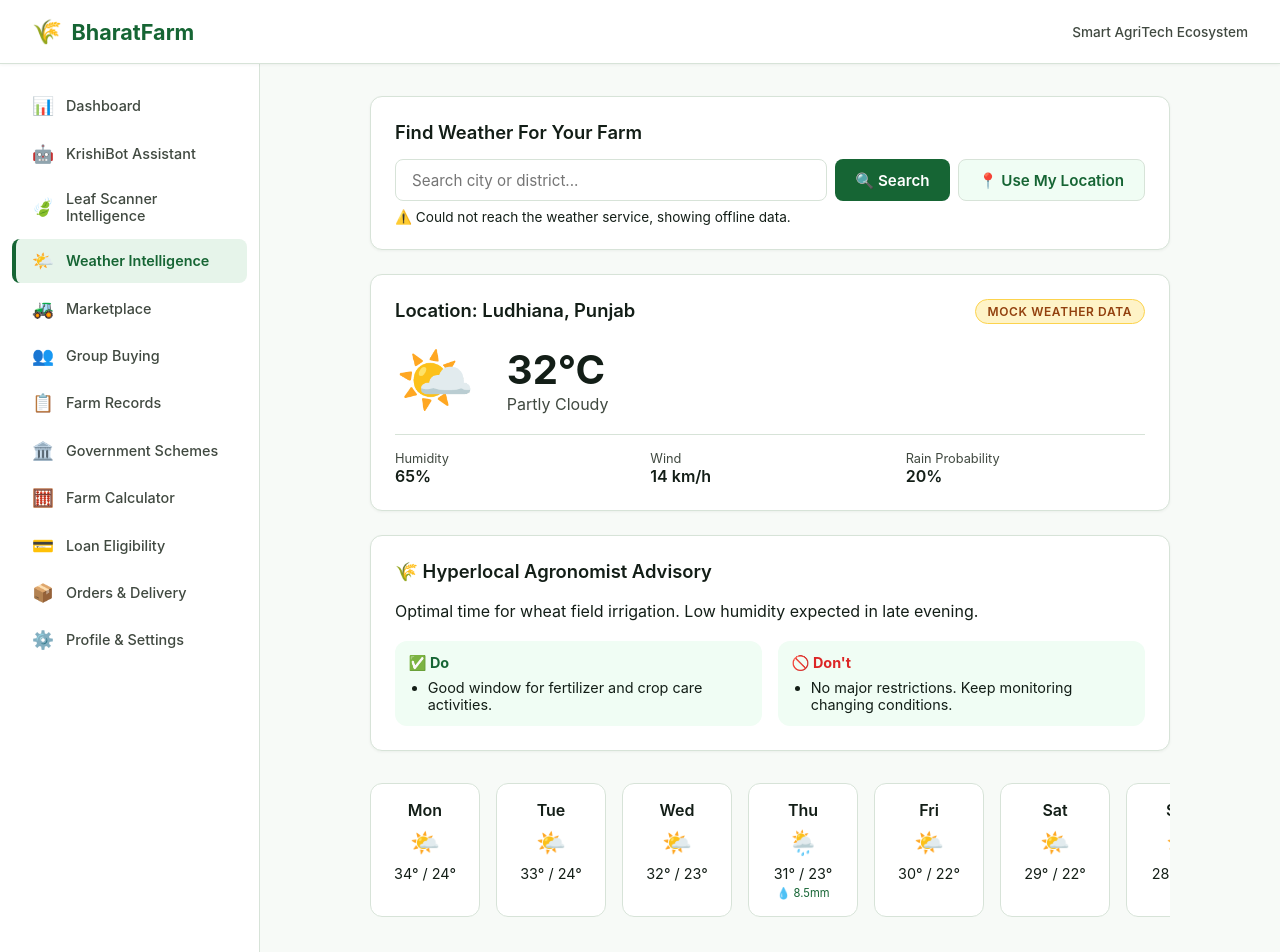
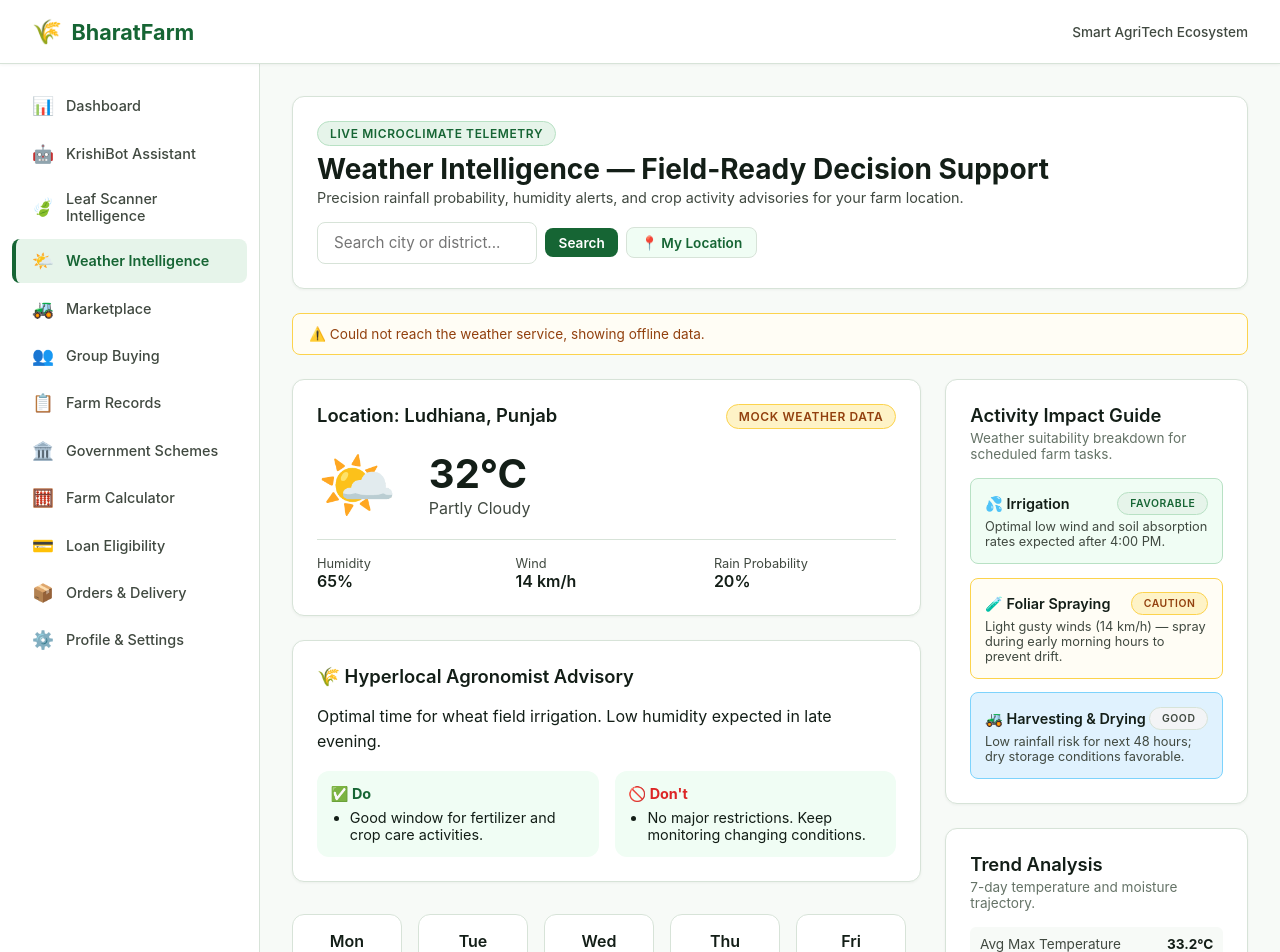
Before and after one commit to The-Lazy-Four/BharatFarm, a React (Vite) app in the folder client/: page /weather in a window 1280 px wide. Shown: the top 952 px of the page. Built offline with nearby package versions, Linux system fonts and the light colour scheme; no server answers.

Commit message:
feat(ui): implement Stitch weather intelligence advisory dashboard

```diff
--- a/client/src/features/weather/pages/WeatherPage.tsx
+++ b/client/src/features/weather/pages/WeatherPage.tsx
@@ -18,28 +18,114 @@ export const WeatherPage: React.FC = () => {
   };
 
   return (
-    <div style={{ display: 'flex', flexDirection: 'column', gap: '1.5rem', maxWidth: '800px', margin: '0 auto' }}>
-      <Card title="Find Weather For Your Farm">
-        <form onSubmit={handleSearch} style={{ display: 'flex', gap: '0.5rem', flexWrap: 'wrap' }}>
-          <div style={{ flex: 1, minWidth: '200px' }}>
+    <div style={{ display: 'flex', flexDirection: 'column', gap: '1.5rem', maxWidth: '1280px', margin: '0 auto' }}>
+      {/* Header Banner */}
+      <div style={{
+        display: 'flex',
+        justifyContent: 'space-between',
+        alignItems: 'center',
+        flexWrap: 'wrap',
+        gap: '1rem',
+        padding: '1.5rem',
+        background: '#FFFFFF',
+        borderRadius: 'var(--radius)',
+        border: '1px solid var(--border-color)',
+        boxShadow: 'var(--shadow-sm)'
+      }}>
+        <div>
+          <span className="badge badge-primary" style={{ marginBottom: '0.35rem' }}>Live Microclimate Telemetry</span>
+          <h1 style={{ fontSize: '1.75rem', fontWeight: 700, color: 'var(--text-main)' }}>
+            Weather Intelligence — Field-Ready Decision Support
+          </h1>
+          <p style={{ color: 'var(--text-muted)', fontSize: '0.9rem', marginTop: '0.2rem' }}>
+            Precision rainfall probability, humidity alerts, and crop activity advisories for your farm location.
+          </p>
+        </div>
+
+        <form onSubmit={handleSearch} style={{ display: 'flex', gap: '0.5rem', flexWrap: 'wrap', alignItems: 'center' }}>
+          <div style={{ width: '220px' }}>
             <Input placeholder="Search city or district..." value={locationInput} onChange={e => setLocationInput(e.target.value)} />
           </div>
-          <Button type="submit">🔍 Search</Button>
-          <Button type="button" variant="secondary" onClick={useMyLocation}>
-            📍 Use My Location
+          <Button type="submit" size="sm">Search</Button>
+          <Button type="button" variant="secondary" size="sm" onClick={useMyLocation}>
+            📍 My Location
           </Button>
         </form>
-        {error && <p style={{ color: 'var(--accent)', fontSize: '0.85rem', marginTop: '0.5rem' }}>⚠️ {error}</p>}
-      </Card>
+      </div>
+
+      {error && (
+        <div style={{ padding: '0.75rem 1rem', background: '#FFFDF5', border: '1px solid #FCD34D', borderRadius: 'var(--radius-sm)', color: '#92400E', fontSize: '0.85rem' }}>
+          ⚠️ {error}
+        </div>
+      )}
 
       {isLoading ? (
         <Spinner />
       ) : (
-        <>
-          <WeatherCard weather={weather} />
-          <FarmingRecommendation advisory={weather.advisory} doList={weather.doList} dontList={weather.dontList} />
-          <ForecastList daily={weather.daily} />
-        </>
+        <div className="grid-dashboard">
+          {/* Left Column (Span 8): Current Weather, AI Advisory & 7-Day Forecast */}
+          <div className="col-span-8" style={{ display: 'flex', flexDirection: 'column', gap: '1.5rem' }}>
+            <WeatherCard weather={weather} />
+            <FarmingRecommendation advisory={weather.advisory} doList={weather.doList} dontList={weather.dontList} />
+            <ForecastList daily={weather.daily} />
+          </div>
+
+          {/* Right Column (Span 4): Activity Impact & Climate Trend Panels (Stitch reference) */}
+          <div className="col-span-4" style={{ display: 'flex', flexDirection: 'column', gap: '1.5rem' }}>
+            {/* Activity Impact Guidance Panel */}
+            <Card title="Activity Impact Guide" subtitle="Weather suitability breakdown for scheduled farm tasks.">
+              <div style={{ display: 'flex', flexDirection: 'column', gap: '0.85rem', marginTop: '0.5rem' }}>
+                <div style={{ padding: '0.85rem', background: '#F0FDF4', borderRadius: 'var(--radius-sm)', border: '1px solid #B8E1C4' }}>
+                  <div style={{ display: 'flex', justifyContent: 'space-between', alignItems: 'center' }}>
+                    <h5 style={{ fontSize: '0.9rem', fontWeight: 600, color: 'var(--text-main)' }}>💦 Irrigation</h5>
+                    <span className="badge badge-primary" style={{ fontSize: '0.65rem' }}>Favorable</span>
+                  </div>
+                  <p style={{ fontSize: '0.8rem', color: 'var(--text-muted)', marginTop: '0.25rem' }}>
+                    Optimal low wind and soil absorption rates expected after 4:00 PM.
+                  </p>
+                </div>
+
+                <div style={{ padding: '0.85rem', background: '#FFFDF5', borderRadius: 'var(--radius-sm)', border: '1px solid #FCD34D' }}>
+                  <div style={{ display: 'flex', justifyContent: 'space-between', alignItems: 'center' }}>
+                    <h5 style={{ fontSize: '0.9rem', fontWeight: 600, color: 'var(--text-main)' }}>🧪 Foliar Spraying</h5>
+                    <span className="badge badge-warning" style={{ fontSize: '0.65rem' }}>Caution</span>
+                  </div>
+                  <p style={{ fontSize: '0.8rem', color: 'var(--text-muted)', marginTop: '0.25rem' }}>
+                    Light gusty winds (14 km/h) — spray during early morning hours to prevent drift.
+                  </p>
+                </div>
+
+                <div style={{ padding: '0.85rem', background: '#E0F2FE', borderRadius: 'var(--radius-sm)', border: '1px solid #7DD3FC' }}>
+                  <div style={{ display: 'flex', justifyContent: 'space-between', alignItems: 'center' }}>
+                    <h5 style={{ fontSize: '0.9rem', fontWeight: 600, color: 'var(--text-main)' }}>🚜 Harvesting & Drying</h5>
+                    <span className="badge badge-secondary" style={{ fontSize: '0.65rem' }}>Good</span>
+                  </div>
+                  <p style={{ fontSize: '0.8rem', color: 'var(--text-muted)', marginTop: '0.25rem' }}>
+                    Low rainfall risk for next 48 hours; dry storage conditions favorable.
+                  </p>
+                </div>
+              </div>
+            </Card>
+
+            {/* Climate & Trend Analysis Panel */}
+            <Card title="Trend Analysis" subtitle="7-day temperature and moisture trajectory.">
+              <div style={{ display: 'flex', flexDirection: 'column', gap: '0.75rem' }}>
+                <div style={{ display: 'flex', justifyContent: 'space-between', padding: '0.6rem', background: 'var(--bg-main)', borderRadius: '6px' }}>
+                  <span style={{ fontSize: '0.85rem', color: 'var(--text-muted)' }}>Avg Max Temperature</span>
+                  <strong style={{ fontSize: '0.85rem', color: 'var(--text-main)' }}>33.2°C</strong>
+                </div>
+                <div style={{ display: 'flex', justifyContent: 'space-between', padding: '0.6rem', background: 'var(--bg-main)', borderRadius: '6px' }}>
+                  <span style={{ fontSize: '0.85rem', color: 'var(--text-muted)' }}>Accumulated Rain</span>
+                  <strong style={{ fontSize: '0.85rem', color: 'var(--primary)' }}>8.5 mm</strong>
+                </div>
+                <div style={{ display: 'flex', justifyContent: 'space-between', padding: '0.6rem', background: 'var(--bg-main)', borderRadius: '6px' }}>
+                  <span style={{ fontSize: '0.85rem', color: 'var(--text-muted)' }}>Fungal Spore Risk</span>
+                  <strong style={{ fontSize: '0.85rem', color: 'var(--accent-amber)' }}>Low-Moderate</strong>
+                </div>
+              </div>
+            </Card>
+          </div>
+        </div>
       )}
     </div>
   );
```
